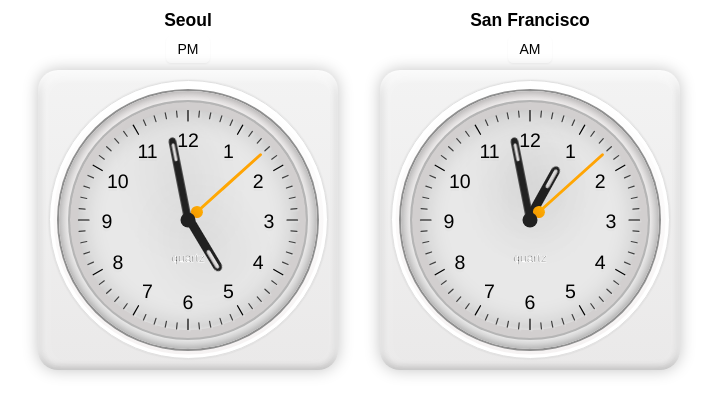
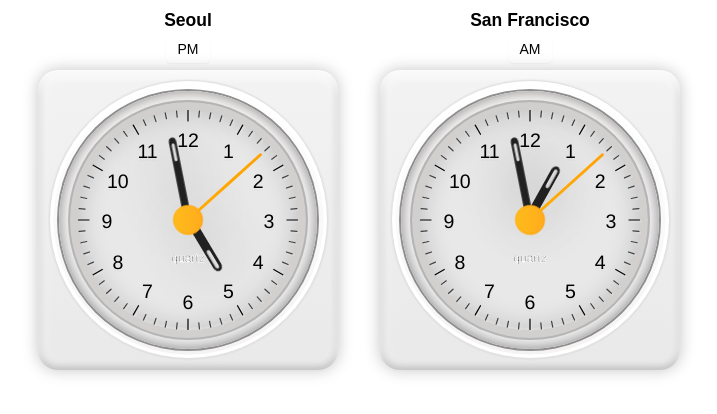
Before and after one commit to SoYoung210/craft, a Gatsby site: page /timezone-clock in a window 1280 px wide. Shown: the part 148-562 px from the top of the page, without its empty margins (286-1003 px from the left). Built offline with nearby package versions, Linux system fonts and the light colour scheme; Gatsby itself is replaced by a stand-in of ours.

Commit message:
update circle

```diff
--- a/src/components/content/timezone-clock/clock.tsx
+++ b/src/components/content/timezone-clock/clock.tsx
@@ -393,10 +393,51 @@ export function Clock({ timeZone, label, baseTime, onTimeAdjust }: ClockProps) {
               <stop offset="0%" stopColor="#FFA205" />
               <stop offset="100%" stopColor="#FFAC02" />
             </linearGradient>
-            <linearGradient id="secondHandCap" x1="0" y1="0" x2="0" y2="1">
-              <stop offset="0%" stopColor="#FFAC02" />
-              <stop offset="100%" stopColor="#F29800" />
+            <linearGradient
+              id="secondHandCap"
+              x1="0"
+              y1="1"
+              x2="1"
+              y2="0"
+              gradientUnits="objectBoundingBox"
+            >
+              <stop offset="27.76%" stopColor="#FFAC00" />
+              <stop offset="85.18%" stopColor="#FF970B" />
             </linearGradient>
+            <filter
+              id="secondHandCapShadow"
+              x="-30%"
+              y="-30%"
+              width="160%"
+              height="160%"
+            >
+              <feGaussianBlur
+                in="SourceAlpha"
+                stdDeviation="1.2"
+                result="blur"
+              />
+              <feFlood
+                floodColor="#FFD138"
+                floodOpacity="0.32"
+                result="color"
+              />
+              <feComposite
+                in="color"
+                in2="blur"
+                operator="in"
+                result="shadow"
+              />
+              <feComposite
+                in="shadow"
+                in2="SourceAlpha"
+                operator="in"
+                result="inset-shadow"
+              />
+              <feMerge>
+                <feMergeNode in="SourceGraphic" />
+                <feMergeNode in="inset-shadow" />
+              </feMerge>
+            </filter>
           </defs>
 
           {/* Black minute hand - fit inside numeral area */}
@@ -438,22 +479,17 @@ export function Clock({ timeZone, label, baseTime, onTimeAdjust }: ClockProps) {
               style={{ filter: 'inset 0px 0px 2px 0px rgba(0,0,0,0.2)' }}
             />
             {/* Yellow cap near base */}
-            <rect
-              x={CENTER_X - 4}
-              y={CENTER_Y - 12}
-              width={8}
-              height={8}
+            <circle
+              cx={CENTER_X}
+              cy={CENTER_Y}
+              r={10}
               fill="url(#secondHandCap)"
-              rx={4}
-              style={{
-                boxShadow:
-                  '0px 0px 2px 0px rgba(0,0,0,0.17), inset 0px 0px 4px 0px rgba(255,255,255,0.2), inset 8px 0px 10px 0px rgba(255,179,4,1)',
-              }}
+              filter="url(#secondHandCapShadow)"
             />
           </g>
 
           {/* Center cap */}
-          <circle cx={CENTER_X} cy={CENTER_Y} r={5} fill="#212121" />
+          {/* <circle cx={CENTER_X} cy={CENTER_Y} r={5} fill="#212121" /> */}
 
           {/* BRAUN logo - Figma style */}
           {/* <g transform={`translate(${CENTER_X - 15}, ${CENTER_Y - 28})`}>
```
